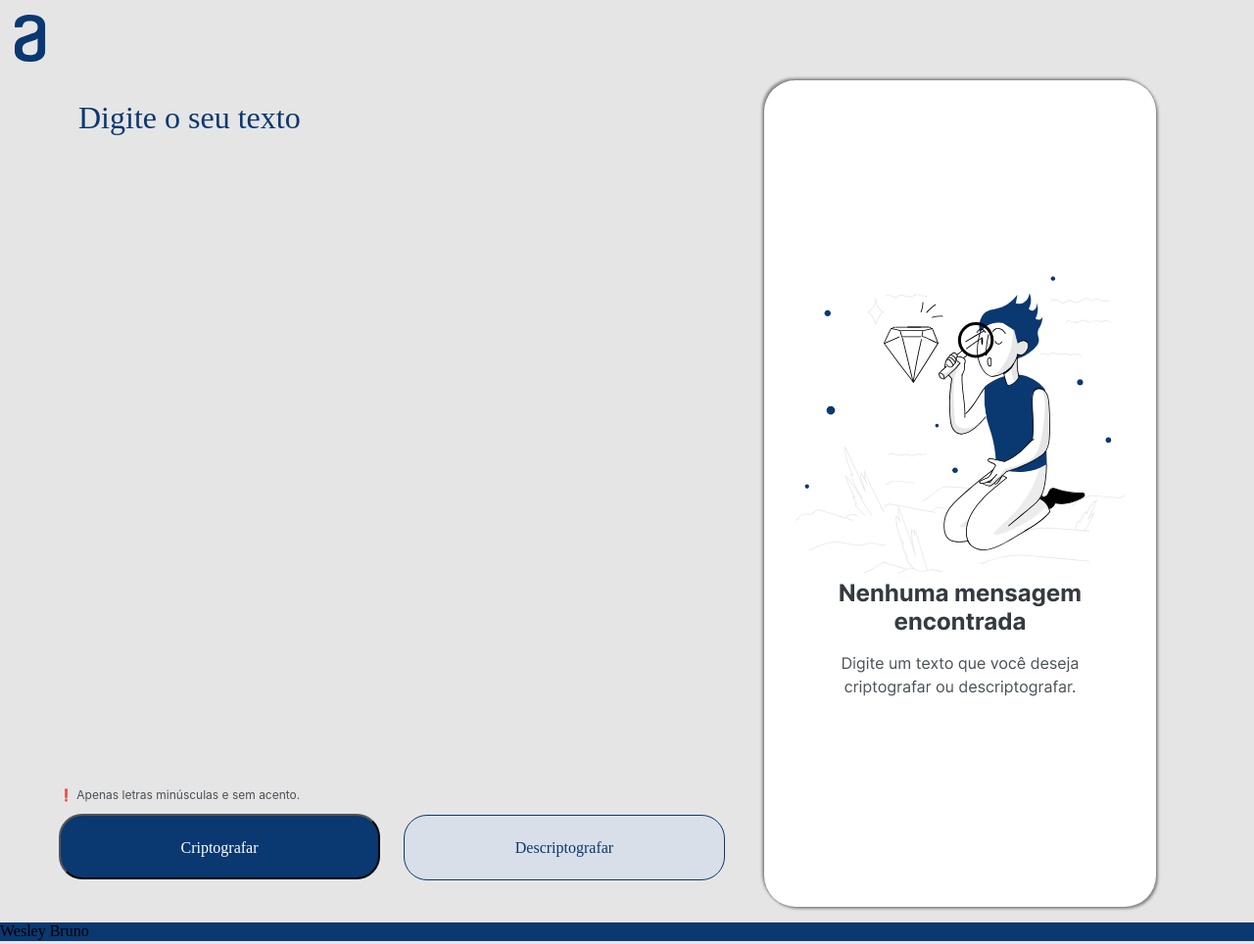
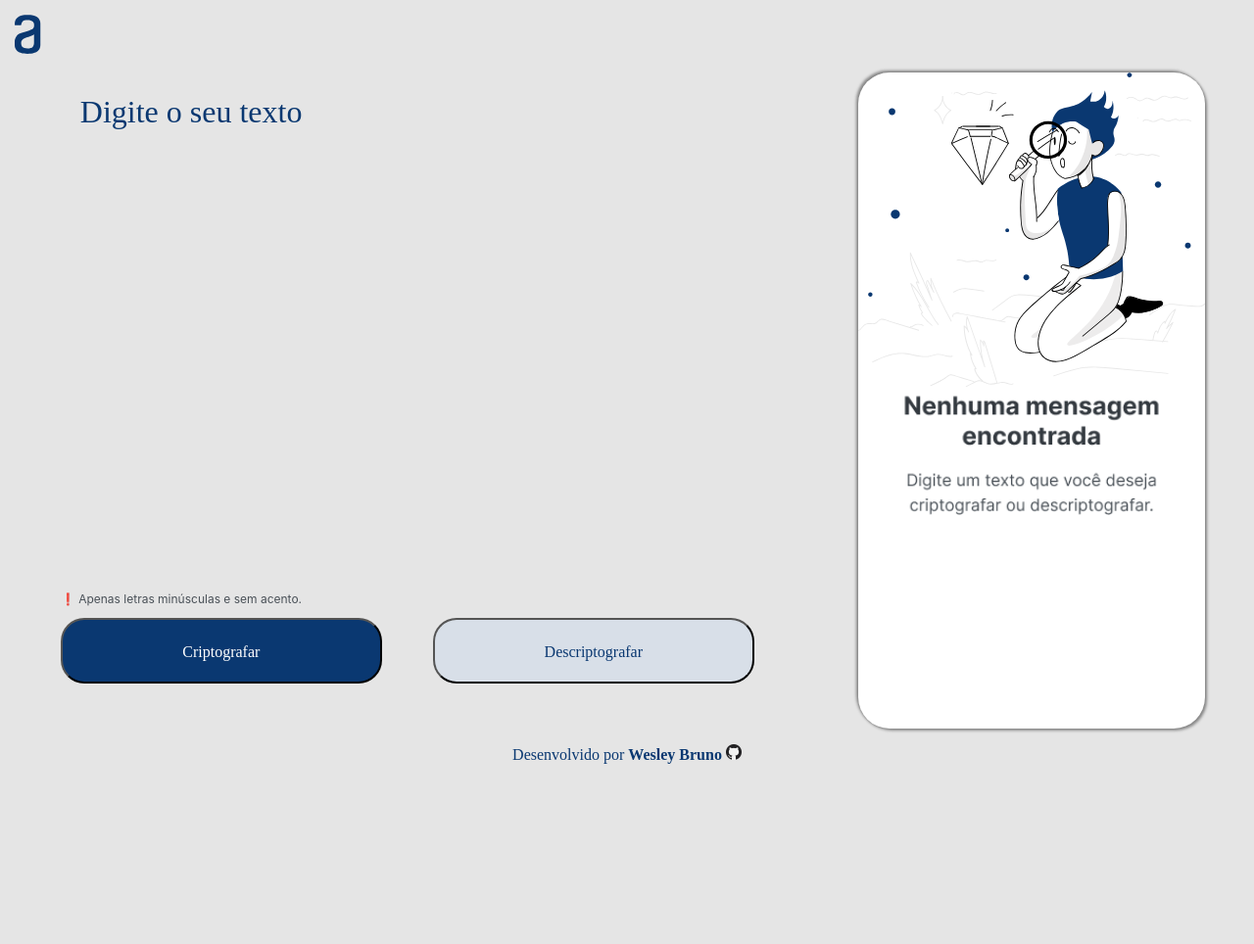
Before and after one commit to wesley-brwno/Desafio-ONE, a plain HTML site: page index.html in a window 1280 px wide. Shown: the whole page at 98% size. After the commit the page ends 808 px from the top, so only its background shows below. Drawn offline with Linux system fonts and the light colour scheme.

Commit message:
Correções no css

```diff
--- a/css/style.css
+++ b/css/style.css
@@ -1,34 +1,42 @@
 body {
     background-color: #E5E5E5;
+    height: 100vh;
 }
 
 header img {
     padding: 15px;
+    height: 5vh;
 }
 
 main{
     margin: 0 50px;
-    height: 844px;
+    height: 82vh;
+    align-items: center;
 }
 
+
 .funcionalidade-input {
-    width: 680px;
-    display: inline-block;
-    height: 844px;
-    padding: 10px;
-    margin-right: 30px;
+    float: left;
+    height: 98%;
+    width: 60%;
+    padding: 1%;
 }
 
 .text-input {
     display: inline-block;
     background-color: #E5E5E5;
     color: #0A3871;
+    height: 75%;
+    width: 94%;
+    margin: 0 auto;
     font-size: 32px;
-    height: 288px;
-    width: 635px;
     padding: 10px 20px;
     resize: none;
     border: transparent;
+}
+
+.text-input:focus {
+    outline: none;
 }
 
 .text-input::placeholder {
@@ -36,7 +44,6 @@ main{
 }
 
 .aviso {
-    margin-top: 400px;
     color:#495057;
     font-family: Inter;
     font-size: 12px;
@@ -48,55 +55,11 @@ main{
     content: "❗ ";
 }
 
-.funcionalidade-output {
-    position: absolute;
-    width: 400px;
-    display: inline-block;
-    height: 844px;
-    background-color: #FFFFFF;
-    border-radius: 32px;
-    box-shadow: 2px 2px 3px rgba(0, 0, 0, 0.422), -2px -2px 3px rgba(0, 0, 0, 0.422);
+.funcionalidade-input div {
+    height: auto;
 }
 
-.funcionalidade-output img:first-child {
-    margin-top: 200px;
-
-}
-.funcionalidade-output img {
-    margin: 0 32px;
-}
-
-.funcionalidade-output p {
-    display: block;
-    margin: 20px;
-    margin-top: 30px;
-    height: 80%;
-    text-align: center;
-    color: #495057;
-    font-size: 24px;
-    font-weight: 400;
-    line-height: 36px;
-    letter-spacing: 0em;
-}
-
-.funcionalidade-output input {
-    display: block;
-    width: 350px;
-    height: 67px;
-    margin: 46px auto 0;
-
-/* White */
-    background: #FFFFFF;
-    color: #0A3871;
-
-/* shadow */
-    box-shadow: 0px 24px 32px -8px rgba(0, 0, 0, 0.08);
-    border-radius: 24px;
-}
-
-#criptografar-btn {
-    background-color: #0A3871;
-    color: white;
+.btn {
     font-size: 16px;
     font-weight: 400;
     width: 328px;
@@ -105,23 +68,63 @@ main{
     padding: 24px;
 }
 
-#descriptografar-btn{
-    background-color: #D8DFE8;
-    color: #0A3871;
-    font-size: 16px;
-    font-weight: 400;
-    margin-left: 20px;
-    width: 328px;
-    height: 67px;
-    border: 1px solid #0A3871;
-    border-radius: 24px;
-    padding: 24px;
-}
-
 .btn:hover{
     cursor: pointer;
 }
 
+#criptografar-btn {
+    background-color: #0A3871;
+    color: white;
+    float: left;
+}
+
+#descriptografar-btn{
+    background-color: #D8DFE8;
+    color: #0A3871;
+    float: right;
+}
+
+.funcionalidade-output {
+    float: right;
+    height: 102%;
+    width: 30%;
+    background-color: #FFFFFF;
+    border-radius: 32px;
+    box-shadow: 2px 2px 3px rgba(0, 0, 0, 0.422), -2px -2px 3px rgba(0, 0, 0, 0.422);
+}
+
+.funcionalidade-output img {
+    width: 100%;
+}
+
+.funcionalidade-output p {
+    height: 73%;
+    text-align: center;
+    padding: 0.5em;
+    color: #495057;
+    font-size: 24px;
+    font-weight: 400;
+}
+
+.funcionalidade-output input {
+    margin: 0 4%;
+}
+
 footer {
-    background-color: #0A3871;
+    display: inline-block;
+    width: 100%;
+    height: 8%;
+    text-align: center;
+    color: #0A3871;
 }
+
+footer a{
+    text-decoration: none;
+    font-weight: bold;
+    color: #0A3871;
+}
+
+footer img {
+    display: inline;
+    width: 1em;
+}
--- a/index.html
+++ b/index.html
@@ -14,12 +14,13 @@
     </header>
     <main>
         <section class="funcionalidade-input">
+
+            <textarea class="text-input" id="text-input" placeholder="Digite o seu texto" pattern="[a-zA-Z0-9]+" title="Apenas letras e números são permitidos"  cols="30" rows="10"></textarea>
+
+            <p class="aviso">
+                Apenas letras minúsculas e sem acento.
+            </p>
             <div>
-
-                <textarea class="text-input" id="text-input" cols="30" rows="10" placeholder="Digite o seu texto"></textarea>
-                <p class="aviso">
-                    Apenas letras minúsculas e sem acento.
-                </p>
                 <input class="btn" id="criptografar-btn" type="button" value="Criptografar">
                 <input class="btn" id="descriptografar-btn" type="button" value="Descriptografar">
             </div>
@@ -30,7 +31,9 @@
         </section>
     </main>
     <footer>
-        <p>Wesley Bruno</p>
+        <p>Desenvolvido por <a href="">Wesley Bruno</a> <a href=""><img src="images/github.png" alt="logo github"></a>
+        </p>
+
     </footer>
     <script src="js/script.js"></script>
 </body>
```
Also changed, not shown: images/github.png (added).
